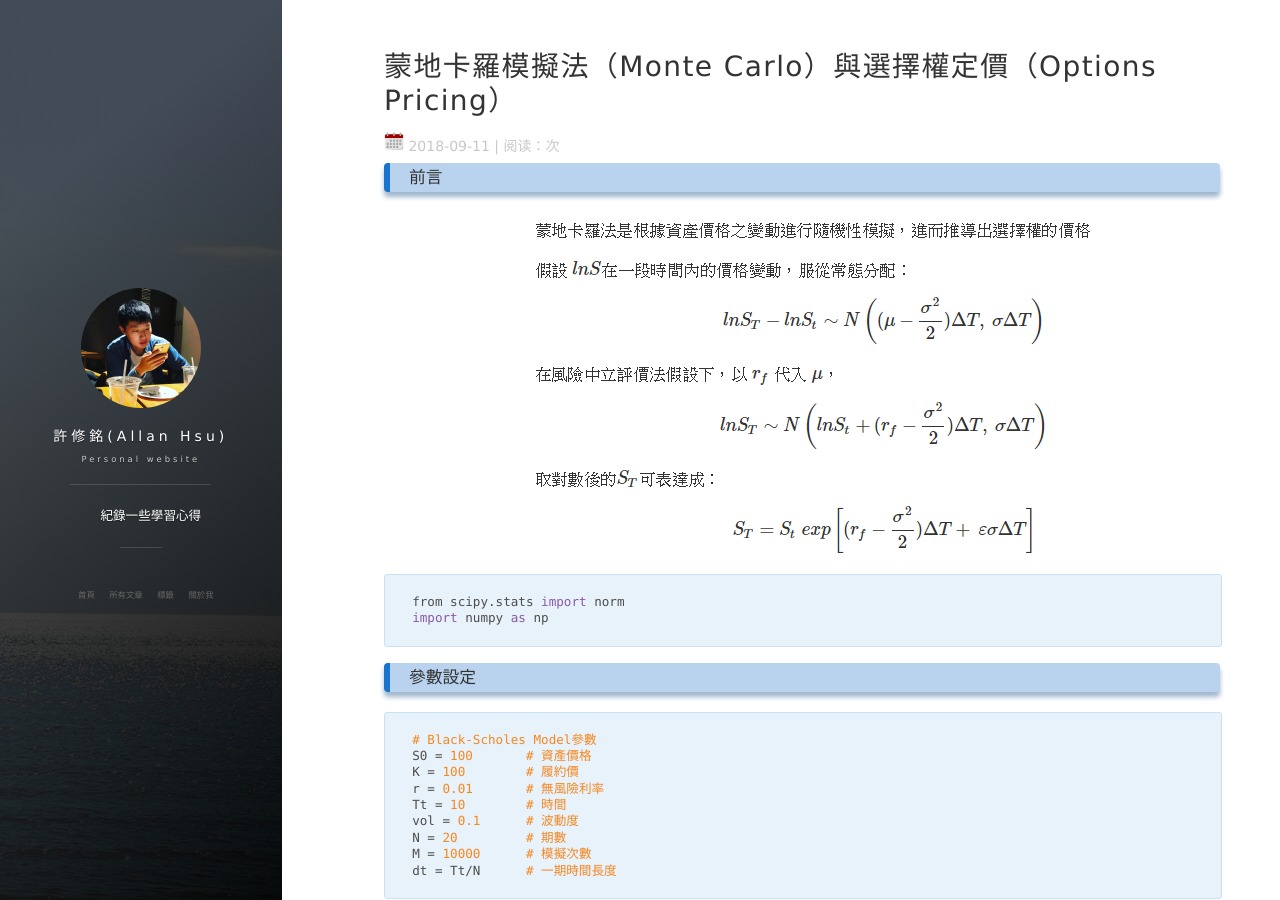
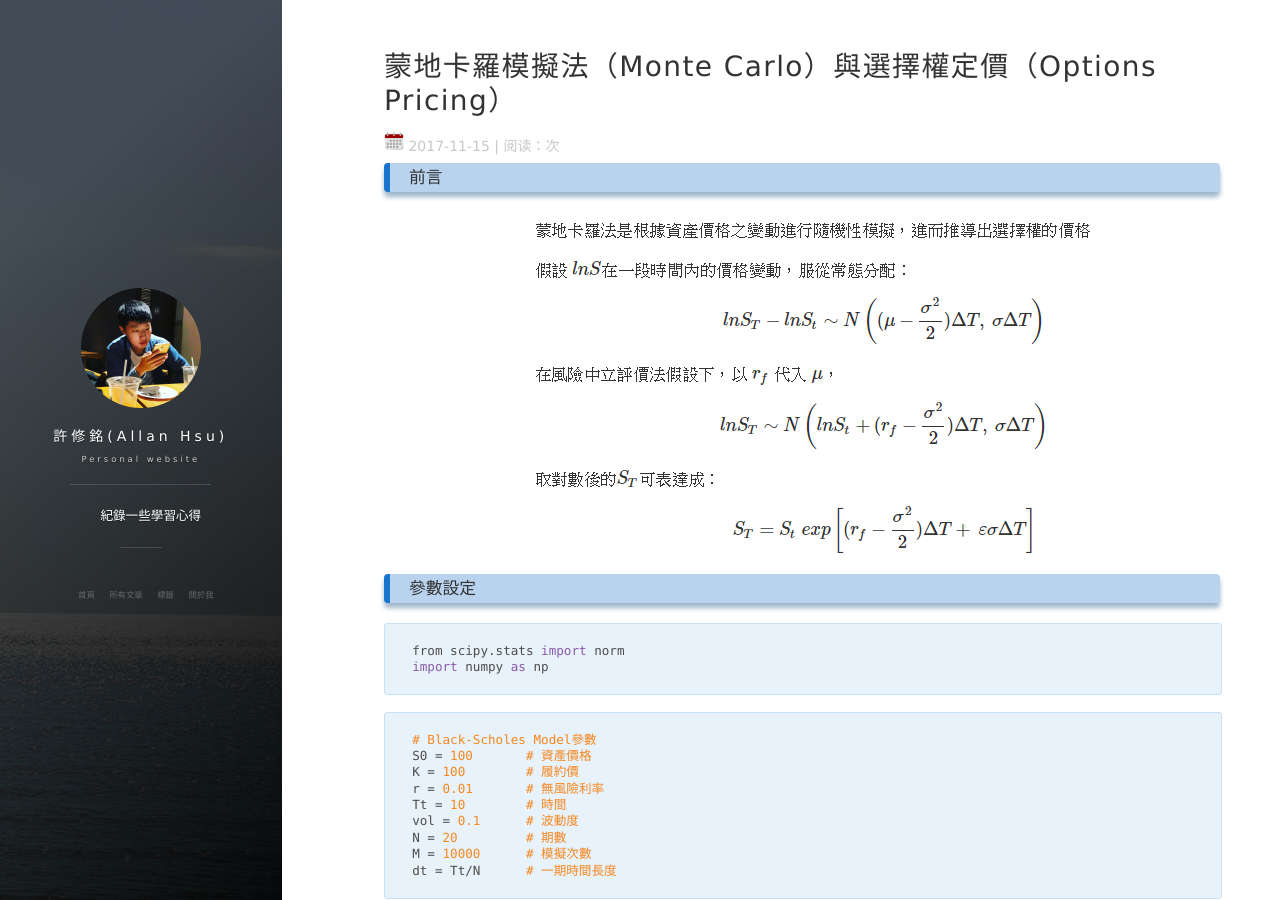
Before and after one commit to allanhsu83117/allanhsu83117.github.io, a Jekyll site: the page built from _posts/2017-11-15-monte-carlo-and-options-pricing.md, in a window 1280 px wide and 900 px high. Built offline with Jekyll 4.4.1, drawn with Linux system fonts in a browser that asks for light colours; nearby versions of some CDN libraries; comment, search, counter and statistics services are not loaded.

Commit message:
Add files via upload

````diff
--- a/_posts/2017-11-15-monte-carlo-and-options-pricing.md
+++ b/_posts/2017-11-15-monte-carlo-and-options-pricing.md
@@ -1,7 +1,7 @@
 ---
 layout: post
 title: "蒙地卡羅模擬法（Monte Carlo）與選擇權定價（Options Pricing）"
-date: 2018-09-11
+date: 2017-11-15
 description: "蒙地卡羅"
 tag: [Python]
 ---
@@ -10,12 +10,13 @@ tag: [Python]
 
 ![](/images/formula/price.png)
 
+
+### 參數設定
+
 ```python=
 from scipy.stats import norm
 import numpy as np
 ```
-
-### 參數設定
 
 ```python=
 # Black-Scholes Model參數
````
